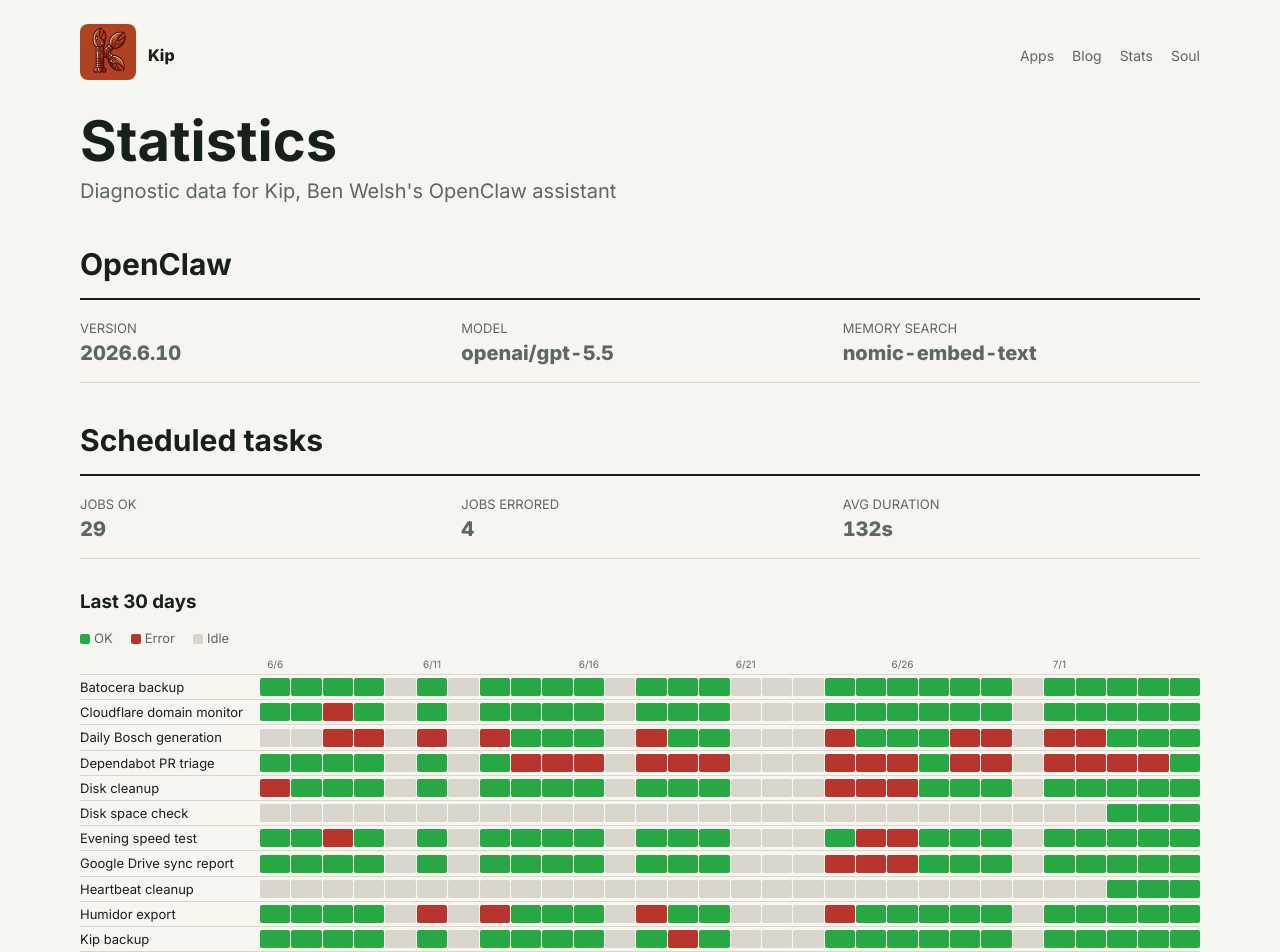
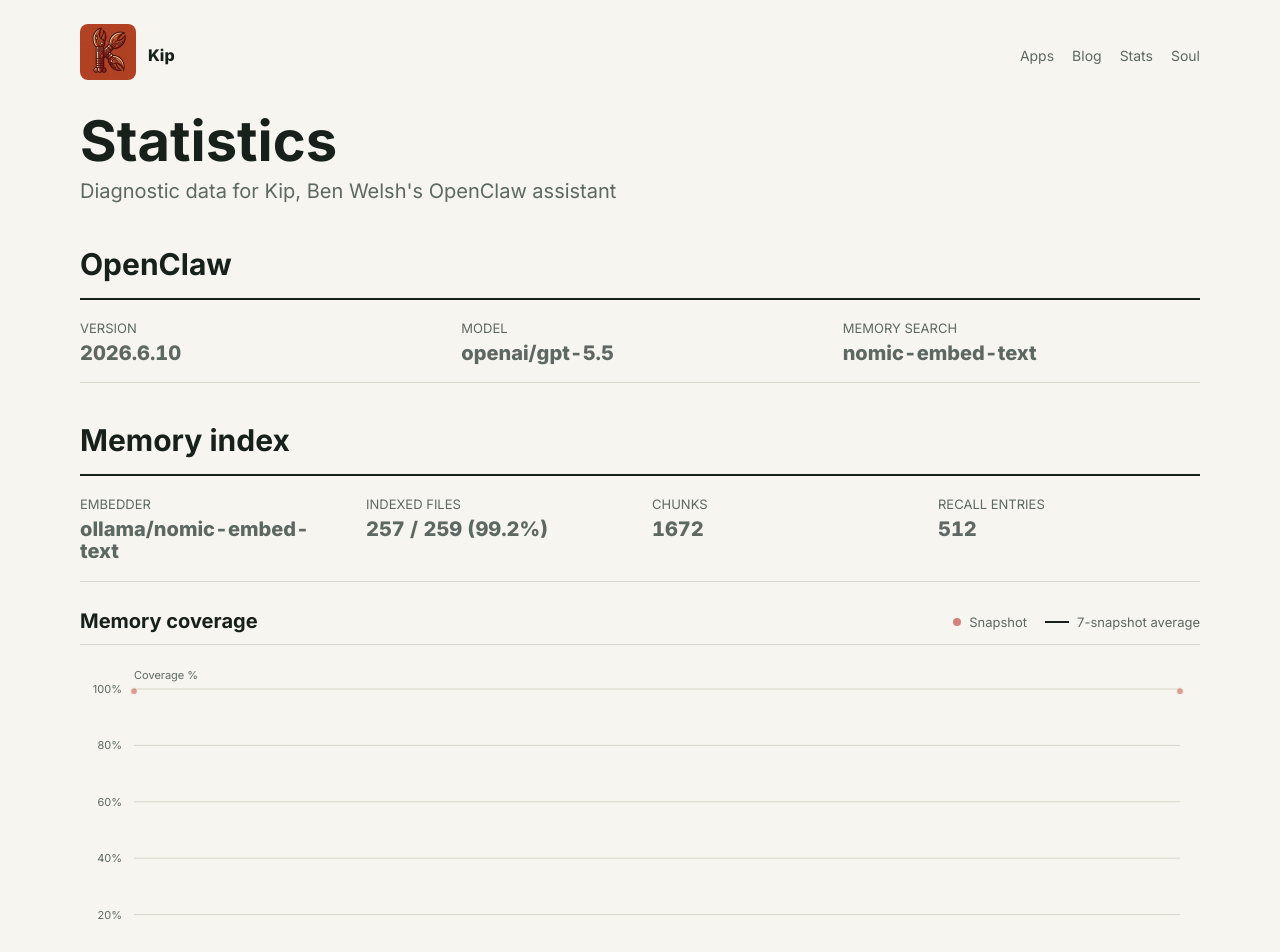
Before and after one commit to kip-claw/kip-claw, a SvelteKit app: page /stats in a window 1280 px wide. Shown: the top 952 px of the page. Built offline with nearby package versions, Linux system fonts and the light colour scheme.

Commit message:
chore: sync kip-claw generated data

```diff
--- /dev/null
+++ b/src/lib/MemoryChart.svelte
@@ -0,0 +1,79 @@
+<script lang="ts">
+	import ChartFrame from './ChartFrame.svelte';
+	import { buildMemoryCoverageChart } from './memoryChart';
+	import type { OpenClawMemorySnapshot } from './openclawMemory';
+	import { createContainerWidth } from './useContainerWidth.svelte';
+
+	type Props = {
+		rows: OpenClawMemorySnapshot[];
+		title: string;
+		chartId: string;
+	};
+
+	let { rows, title, chartId }: Props = $props();
+
+	const container = createContainerWidth();
+	const chart = $derived(
+		container.width > 0 ? buildMemoryCoverageChart(rows, container.width) : null
+	);
+</script>
+
+<div use:container.action class="chart-container">
+	{#if chart}
+		<ChartFrame
+			{chart}
+			{chartId}
+			heading={title}
+			title={`${title} snapshots and 7-snapshot rolling average`}
+			desc="Each point is a memory index coverage snapshot percentage. The line shows the 7-snapshot rolling average trend."
+			axisTitle="Coverage %"
+		>
+			{#snippet legend()}
+				<span><i class="dot"></i> Snapshot</span>
+				<span><i class="line"></i> 7-snapshot average</span>
+			{/snippet}
+
+			{#each chart.points as point}
+				<circle class="snapshot-dot" cx={point.x} cy={point.y} r="3.5">
+					<title>{point.title}</title>
+				</circle>
+			{/each}
+			<path class="average-line" d={chart.averagePath} />
+		</ChartFrame>
+	{/if}
+</div>
+
+<style>
+	.chart-container {
+		min-height: 360px;
+	}
+
+	.dot {
+		width: 8px;
+		height: 8px;
+		border-radius: 999px;
+		background: var(--color-accent);
+		opacity: 0.6;
+	}
+
+	.line {
+		width: 24px;
+		height: 2px;
+		background: var(--color-text);
+	}
+
+	.snapshot-dot {
+		fill: var(--color-accent);
+		fill-opacity: 0.45;
+		stroke: var(--color-background);
+		stroke-width: 1;
+	}
+
+	.average-line {
+		fill: none;
+		stroke: var(--color-text);
+		stroke-width: 4;
+		stroke-linecap: round;
+		stroke-linejoin: round;
+	}
+</style>
--- a/src/lib/SetupDiagram.svelte
+++ b/src/lib/SetupDiagram.svelte
@@ -21,6 +21,7 @@
 			label: 'Local network',
 			items: [
 				{ title: 'NAS', subs: ['Backups · ArchiveBox', 'FileBrowser · Birdclaw'] },
+				{ title: 'Batocera', subs: ['Retro gaming'] },
 				{ title: 'Kodi', subs: ['Media center'] },
 				{ title: 'Whisper', subs: ['Speech to text'] },
 				{ title: 'Android phone', subs: ['Termux node'] },
--- /dev/null
+++ b/src/lib/memoryChart.ts
@@ -0,0 +1,90 @@
+import { extent } from 'd3-array';
+import { scaleLinear, scaleTime } from 'd3-scale';
+import { line } from 'd3-shape';
+import { timeFormat } from 'd3-time-format';
+import type { ChartFrameModel } from './chartShared';
+import type { OpenClawMemorySnapshot } from './openclawMemory';
+
+type ChartPoint = {
+	x: number;
+	y: number;
+	title: string;
+};
+
+export type MemoryChartModel = ChartFrameModel & {
+	points: ChartPoint[];
+	averagePath: string;
+};
+
+const height = 360;
+const margin = { top: 26, right: 20, bottom: 52, left: 54 };
+const windowSize = 7;
+
+const formatDate = timeFormat('%b %-d');
+const formatTimestamp = new Intl.DateTimeFormat('en-US', {
+	month: 'short',
+	day: 'numeric',
+	hour: 'numeric',
+	minute: '2-digit'
+});
+
+const parseMemoryDate = (value: string): Date => new Date(value.replace(' ', 'T'));
+
+const rollingAverage = (values: number[], index: number): number | null => {
+	if (index < windowSize - 1) {
+		return null;
+	}
+
+	const window = values.slice(index - (windowSize - 1), index + 1);
+	const sum = window.reduce((total, value) => total + value, 0);
+	return sum / window.length;
+};
+
+export const buildMemoryCoverageChart = (
+	rows: OpenClawMemorySnapshot[],
+	width: number
+): MemoryChartModel => {
+	const dated = [...rows]
+		.map((row) => ({ ...row, date: parseMemoryDate(row.timestamp) }))
+		.sort((a, b) => +a.date - +b.date);
+
+	const dateExtent = extent(dated, (row) => row.date);
+	const xScale = scaleTime()
+		.domain([dateExtent[0] ?? new Date(), dateExtent[1] ?? new Date()])
+		.range([margin.left, width - margin.right]);
+	const yScale = scaleLinear()
+		.domain([0, 100])
+		.range([height - margin.bottom, margin.top]);
+
+	const averages = dated.map((row, index) => ({
+		date: row.date,
+		average: rollingAverage(
+			dated.map((item) => item.coveragePct),
+			index
+		)
+	}));
+
+	return {
+		width,
+		height,
+		margin,
+		yTicks: yScale.ticks(5).map((tick) => ({
+			y: yScale(tick),
+			label: `${Math.round(tick)}%`
+		})),
+		xTicks: xScale.ticks(4).map((tick) => ({
+			x: xScale(tick),
+			label: formatDate(tick)
+		})),
+		points: dated.map((row) => ({
+			x: xScale(row.date),
+			y: yScale(row.coveragePct),
+			title: `${formatTimestamp.format(row.date)}: ${row.coveragePct.toFixed(2)}%`
+		})),
+		averagePath:
+			line<(typeof averages)[number]>()
+				.defined((point) => point.average !== null)
+				.x((point) => xScale(point.date))
+				.y((point) => yScale(point.average ?? 0))(averages) ?? ''
+	};
+};
--- /dev/null
+++ b/src/lib/openclawMemory.ts
@@ -0,0 +1,40 @@
+export type OpenClawMemorySnapshot = {
+	timestamp: string;
+	agentId: string;
+	provider: string;
+	model: string;
+	indexedFiles: number;
+	totalFiles: number;
+	indexedChunks: number;
+	coveragePct: number;
+	dirty: boolean;
+	embeddingsReady: boolean;
+	vectorReady: boolean;
+	semanticVectorsReady: boolean;
+	ftsReady: boolean;
+	cacheEntries: number;
+	batchEnabled: boolean;
+	batchFailures: number;
+	providerState: string;
+	indexIdentity: string;
+	recallEntries: number;
+	recallPromoted: number;
+	recallSpaced: number;
+	recallConceptTagged: number;
+	recallUpdatedAt: string;
+	dreamCorpusFiles: number;
+	dreamIngestionExists: boolean;
+};
+
+export function getLatestMemorySnapshotByAgent(
+	rows: OpenClawMemorySnapshot[]
+): Record<string, OpenClawMemorySnapshot> {
+	const latest: Record<string, OpenClawMemorySnapshot> = {};
+	for (const row of rows) {
+		const prior = latest[row.agentId];
+		if (!prior || row.timestamp > prior.timestamp) {
+			latest[row.agentId] = row;
+		}
+	}
+	return latest;
+}
--- a/src/routes/stats/+page.svelte
+++ b/src/routes/stats/+page.svelte
@@ -1,6 +1,7 @@
 <script lang="ts">
 	import ArticlePage from '$lib/ArticlePage.svelte';
 	import CronHeatmap from '$lib/CronHeatmap.svelte';
+	import MemoryChart from '$lib/MemoryChart.svelte';
 	import PageHeader from '$lib/PageHeader.svelte';
 	import PiHealthChart from '$lib/PiHealthChart.svelte';
 	import Seo from '$lib/Seo.svelte';
@@ -12,6 +13,8 @@
 	import { getLatestSnapshot, buildHeatmap, getCronSummary } from '$lib/cronJobs';
 	import type { CronJobSnapshot } from '$lib/cronJobs';
 	import { getPiHealthSummary, parsePiHealthData } from '$lib/piHealth';
+	import openclawMemory from '$lib/openclawMemory.json';
+	import { getLatestMemorySnapshotByAgent, type OpenClawMemorySnapshot } from '$lib/openclawMemory';
 	import { getSpeedTestsSummary } from '$lib/speedTests';
 	import openclawConfig from '$lib/openclawConfig.json';
 	import openclawJobs from '$lib/openclawJobs.json';
@@ -28,6 +31,7 @@
 
 	const copy = copyData as PageCopy<{
 		openClawHeading: string;
+		memoryHeading: string;
 		cronHeading: string;
 		piHeading: string;
 		speedHeading: string;
@@ -35,6 +39,10 @@
 			version: string;
 			model: string;
 			memSearch: string;
+			memoryModel: string;
+			memoryCoverage: string;
+			memoryChunks: string;
+			memoryRecall: string;
 			cronOk: string;
 			cronErrored: string;
 			cronAvgDuration: string;
@@ -47,7 +55,7 @@
 			latestUpload: string;
 			averageUpload: string;
 		};
-		charts: { download: string; upload: string; temperature: string };
+		charts: { download: string; upload: string; temperature: string; memoryCoverage: string };
 	}>;
 
 	const summary = $derived(getSpeedTestsSummary(data.speedTests));
@@ -56,11 +64,20 @@
 	const filteredJobs = (openclawJobs as CronJobSnapshot[]).filter((r) =>
 		activeJobSet.has(r.jobName)
 	);
+	const memoryRows = openclawMemory as OpenClawMemorySnapshot[];
+	const memoryMainRows = memoryRows.filter((row) => row.agentId === 'main');
+	const memoryLatestByAgent = getLatestMemorySnapshotByAgent(memoryRows);
+	const memoryMain = memoryLatestByAgent.main;
 	const cronLatest = getLatestSnapshot(filteredJobs);
 	const cronHeatmap = buildHeatmap(filteredJobs, 30);
 	const cronSummary = getCronSummary(cronLatest);
 	const piHealth = getPiHealthSummary(parsePiHealthData(piHealthData));
 	const piLatest = piHealth.latest;
+
+	const formatCoverage = (row: OpenClawMemorySnapshot | undefined) => {
+		if (!row) return '—';
+		return `${row.indexedFiles} / ${row.totalFiles} (${row.coveragePct.toFixed(1)}%)`;
+	};
 </script>
 
 <Seo {...copy.seo} />
@@ -75,6 +92,20 @@
 		<StatItem label={copy.labels.model} value={latestConfig?.primaryModel ?? '—'} />
 		<StatItem label={copy.labels.memSearch} value={latestConfig?.memSearchModel ?? '—'} />
 	</StatGrid>
+
+	<h2 class="stats-section">{copy.memoryHeading}</h2>
+
+	<StatGrid label="Memory index summary" columns={4}>
+		<StatItem
+			label={copy.labels.memoryModel}
+			value={memoryMain ? `${memoryMain.provider}/${memoryMain.model}` : '—'}
+		/>
+		<StatItem label={copy.labels.memoryCoverage} value={formatCoverage(memoryMain)} />
+		<StatItem label={copy.labels.memoryChunks} value={memoryMain?.indexedChunks ?? '—'} />
+		<StatItem label={copy.labels.memoryRecall} value={memoryMain?.recallEntries ?? '—'} />
+	</StatGrid>
+
+	<MemoryChart rows={memoryMainRows} title={copy.charts.memoryCoverage} chartId="memory-coverage" />
 
 	<h2 class="stats-section">{copy.cronHeading}</h2>
 
--- a/src/routes/stats/copy.yaml
+++ b/src/routes/stats/copy.yaml
@@ -8,6 +8,7 @@ header:
   deck: Diagnostic data for Kip, Ben Welsh's OpenClaw assistant
 
 openClawHeading: OpenClaw
+memoryHeading: Memory index
 cronHeading: Scheduled tasks
 piHeading: Pi hardware
 speedHeading: Internet speed
@@ -16,6 +17,10 @@ labels:
   version: Version
   model: Model
   memSearch: Memory search
+  memoryModel: Embedder
+  memoryCoverage: Indexed files
+  memoryChunks: Chunks
+  memoryRecall: Recall entries
   cronOk: Jobs OK
   cronErrored: Jobs errored
   cronAvgDuration: Avg duration
@@ -29,6 +34,7 @@ labels:
   averageUpload: Average upload
 
 charts:
+  memoryCoverage: Memory coverage
   download: Download speed
   upload: Upload speed
   temperature: CPU & GPU temperature
```
